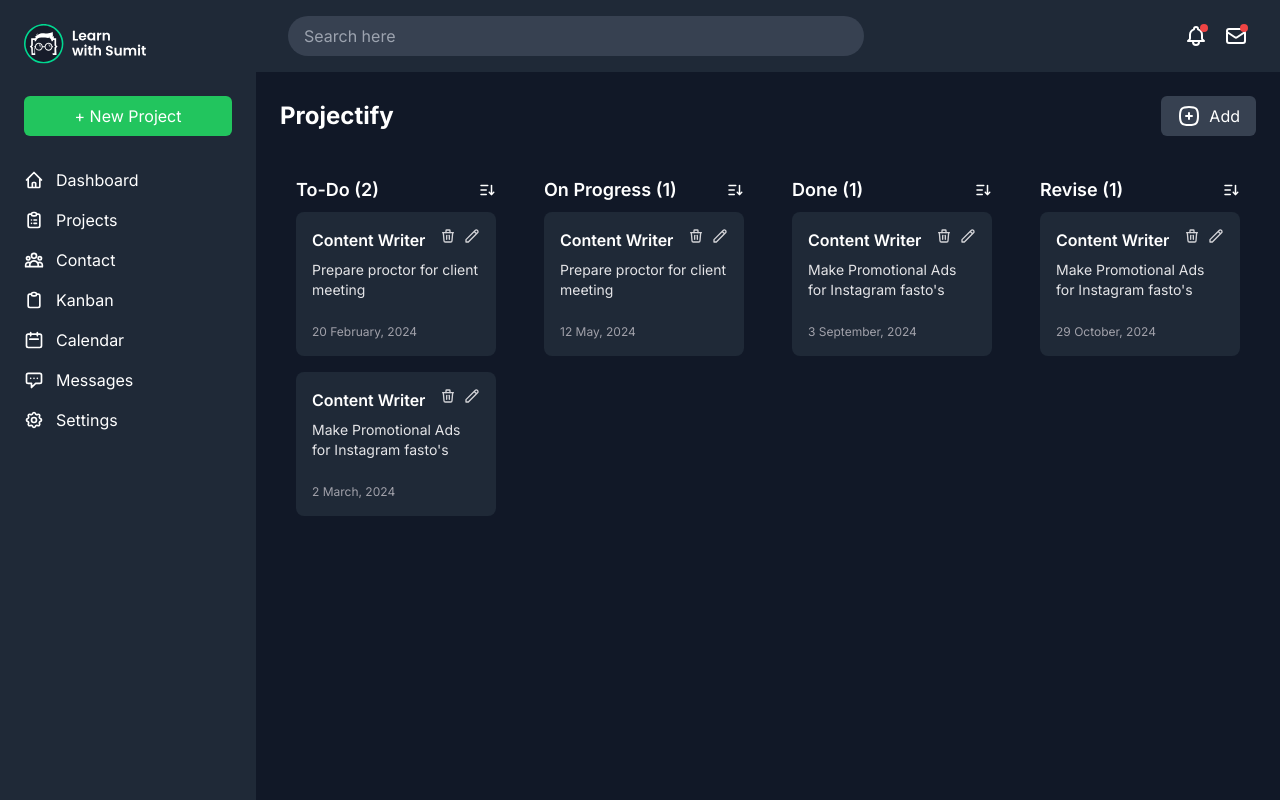
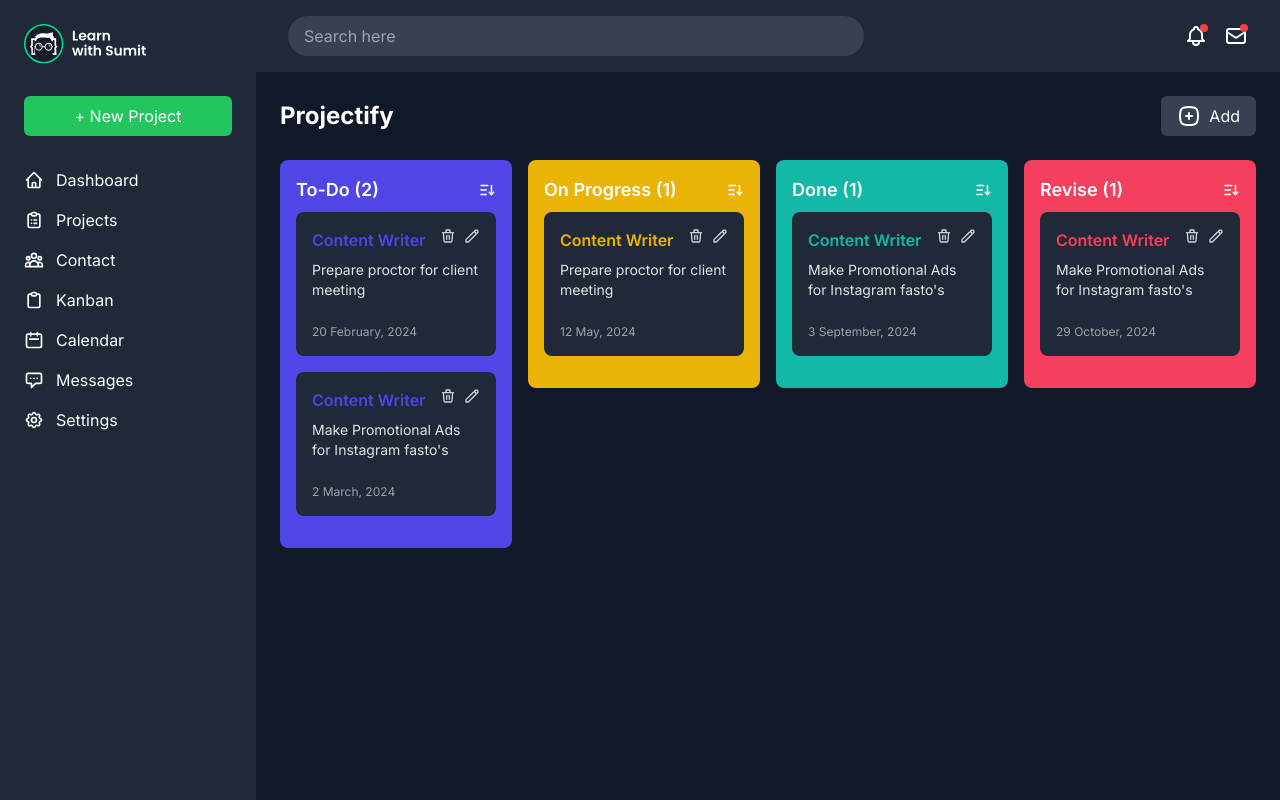
Before and after one commit to nasib15/assignment-3-lws, a React (Vite) app: page / in a window 1280 px wide. Built offline with nearby package versions, Linux system fonts and the light colour scheme.

Commit message:
Fix: Dynamic class not showing on vercel

```diff
--- a/src/components/Project/ProjectCard.jsx
+++ b/src/components/Project/ProjectCard.jsx
@@ -2,10 +2,17 @@ import { SortSVG } from "../SVG/IconSVG";
 import ProjectCardDetails from "./ProjectCardDetails";
 
 const ProjectCard = ({ category, projects, color }) => {
+  // Color variants for dynamic class
+  const colorVariants = {
+    "indigo-600": "bg-indigo-600",
+    "yellow-500": "bg-yellow-500",
+    "teal-500": "bg-teal-500",
+    "rose-500": "bg-rose-500",
+  };
   return (
     <>
       <div className="mb-4 w-full px-2 sm:w-1/2 md:w-1/4">
-        <div className={`rounded-lg bg-${color} p-4`}>
+        <div className={`rounded-lg ${colorVariants[color]} p-4`}>
           <div className="mb-2 flex items-center justify-between">
             <h3 className="text-lg font-semibold">
               {category} ({projects.length})
--- a/src/components/Project/ProjectCardDetails.jsx
+++ b/src/components/Project/ProjectCardDetails.jsx
@@ -11,11 +11,19 @@ const ProjectCardDetails = ({ color, taskName, description, date }) => {
     .split(" ");
   const formattedDate = `${parts[0]} ${parts[1]}, ${parts[2]}`;
 
+  // Color variants for dynamic class
+  const colorVariants = {
+    "indigo-600": "text-indigo-600",
+    "yellow-500": "text-yellow-500",
+    "teal-500": "text-teal-500",
+    "rose-500": "text-rose-500",
+  };
+
   return (
     <>
       <div className="mb-4 rounded-lg bg-gray-800 p-4">
         <div className="flex justify-between">
-          <h4 className={`mb-2 flex-1 font-semibold text-${color}`}>
+          <h4 className={`mb-2 flex-1 font-semibold ${colorVariants[color]}`}>
             {taskName}
           </h4>
 
```
